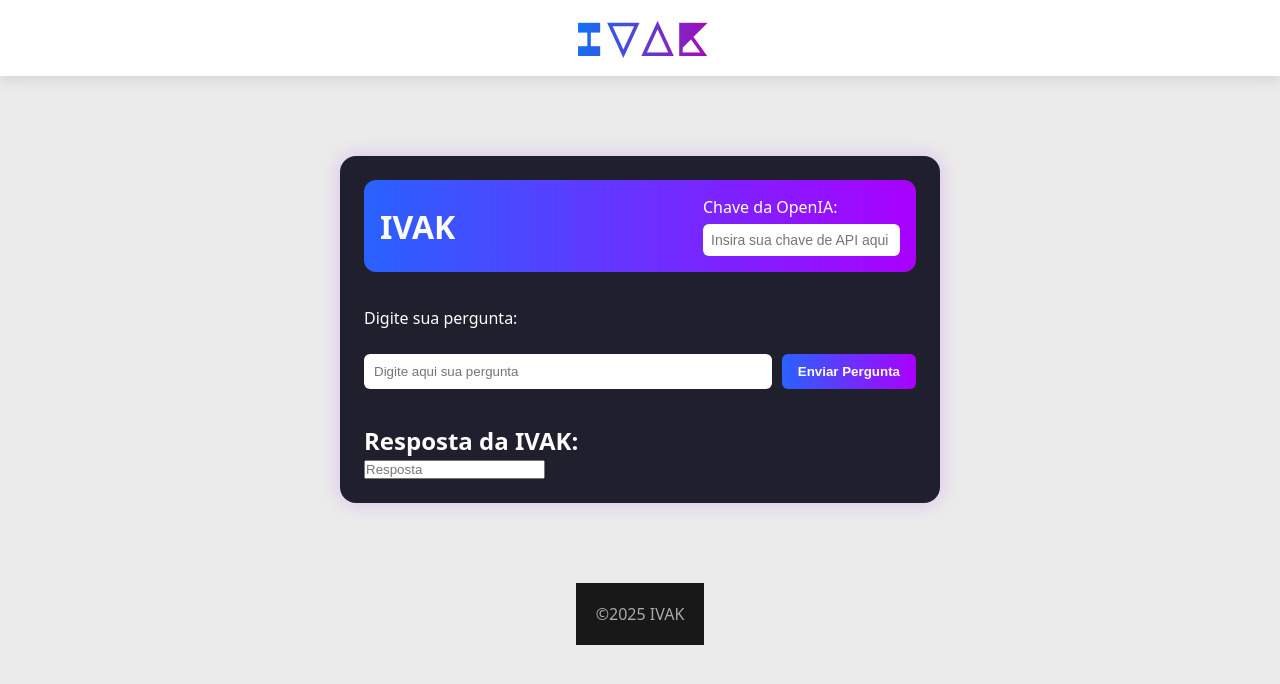
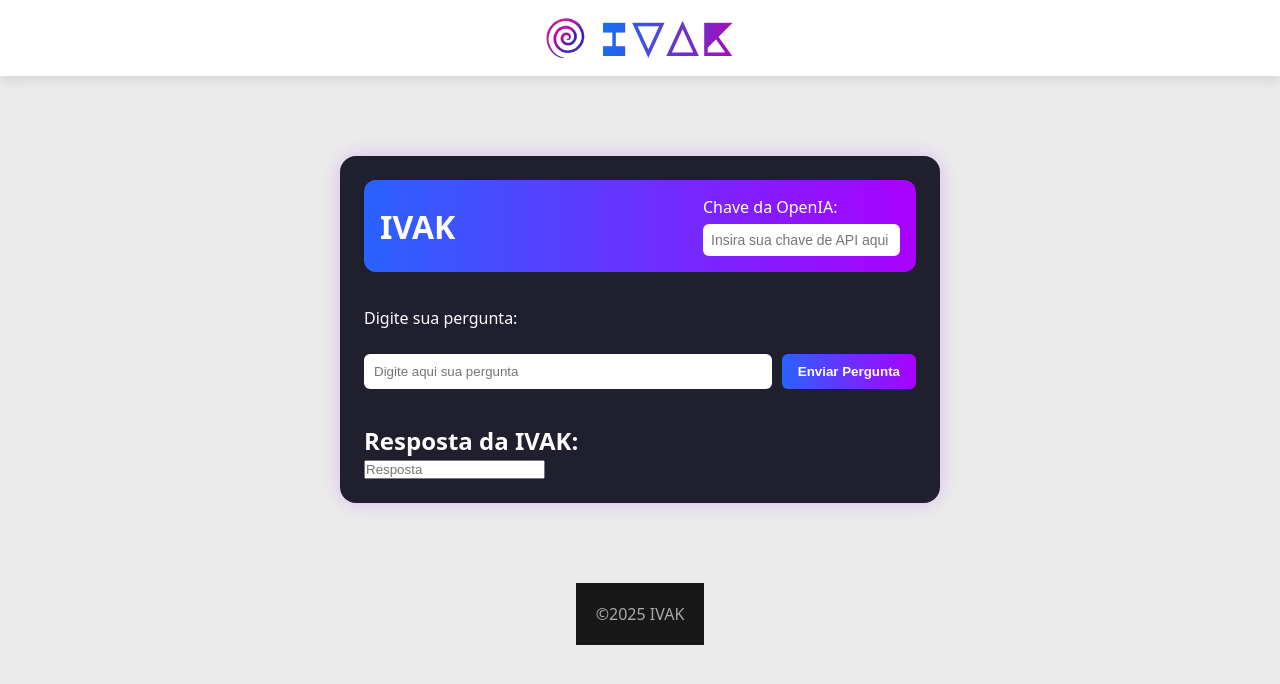
Before and after one commit to SarahSSM1/IVAK-IA, a website: page index.html in a window 1280 px wide. Drawn offline with Linux system fonts and the light colour scheme.

Commit message:
sarah/add: adição de logo

```diff
--- a/index.html
+++ b/index.html
@@ -11,9 +11,10 @@
   </head>
   <body>
     <header>
-        <nav class="navbar">
-            <h1 class="navbar-title">IVAK</h1>
-        </nav>
+      <nav class="navbar">
+        <img src="/Espiral Roxa Minimalista.png" alt="Espiral Roxa Minimalista" class="navbar-logo">
+        <h1 class="navbar-title">IVAK</h1>
+      </nav>
     </header>
 
     <main>
--- a/ivak.css
+++ b/ivak.css
@@ -43,6 +43,11 @@ main {
   position: sticky;
   top: 0;
   z-index: 1000;
+}
+
+.navbar-logo {
+  height: 40px; /* você pode ajustar esse valor para maior ou menor */
+  margin-right: 10px; /* espaço entre a logo e o texto */
 }
 
 .navbar-title {
```
Also changed, not shown: Espiral Roxa Minimalista.png (added).
